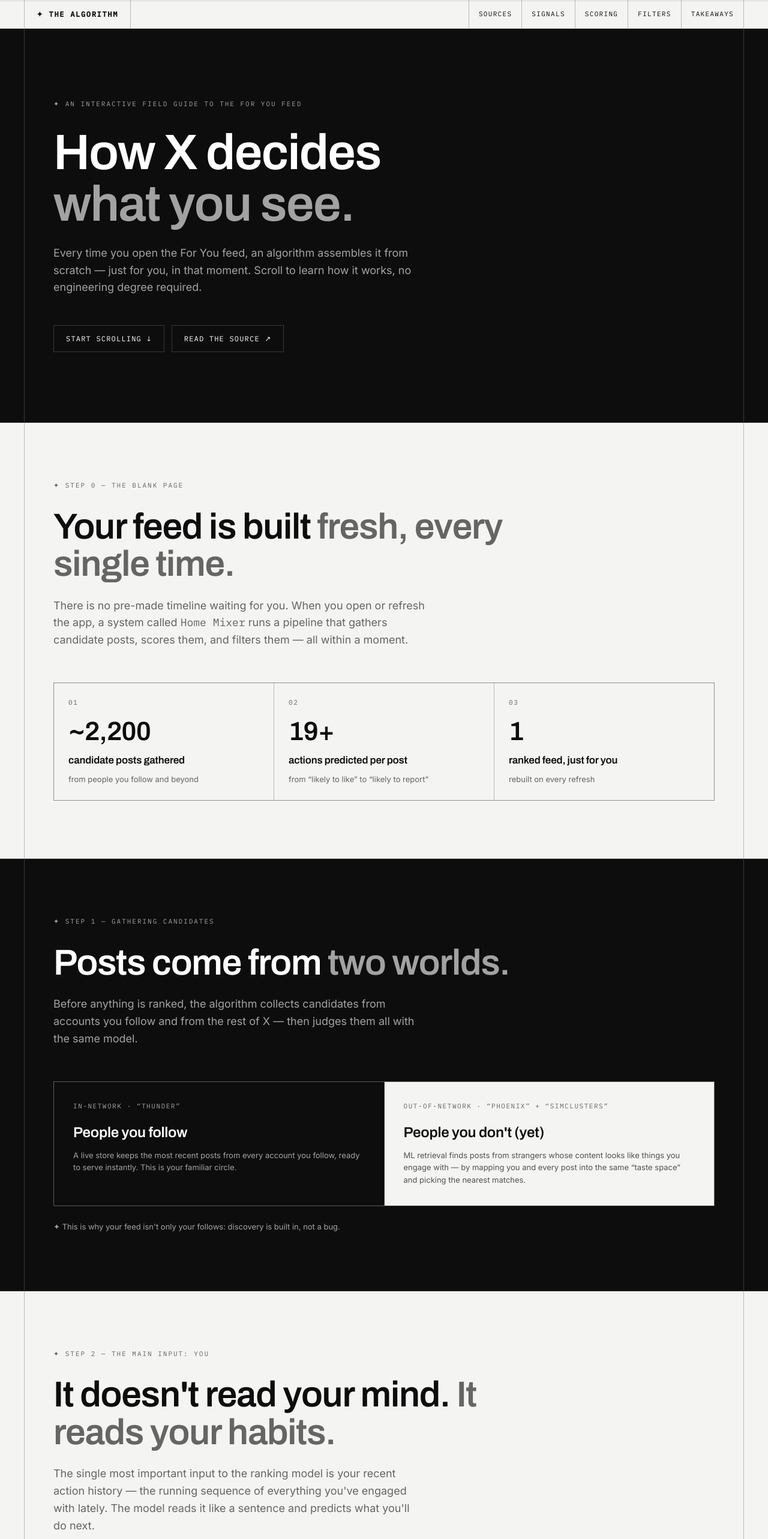
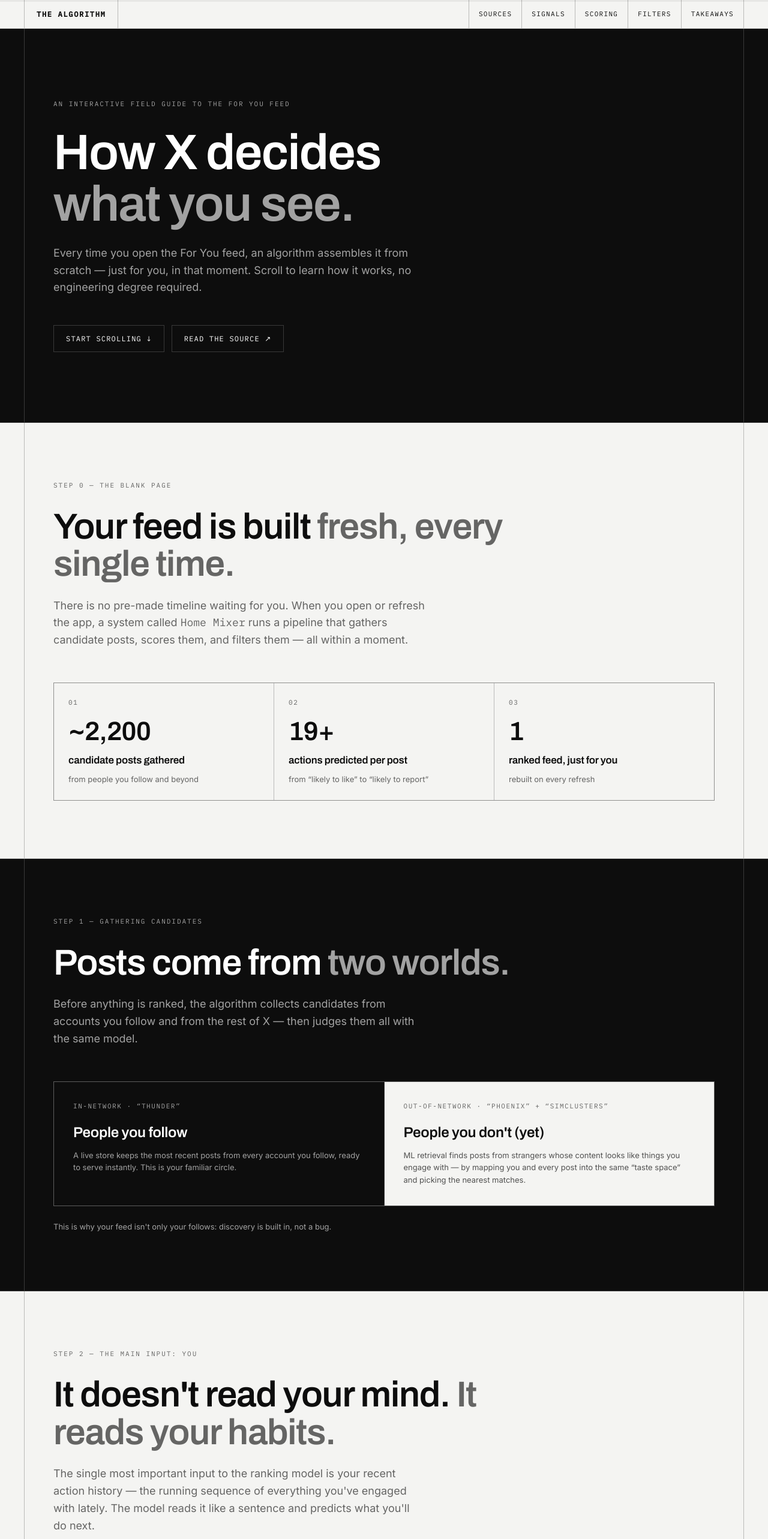
Before and after one commit to dabit3/insidetheforyou, a React (Vite) app: page / in a window 1280 px wide. Shown: the top 2566 px of the page at 60% size. Built offline with nearby package versions, Linux system fonts and the light colour scheme.

Commit message:
Remove decorative star/dot markers from labels
Co-Authored-By: Nader Dabit <dabit3@gmail.com>

```diff
--- a/src/App.tsx
+++ b/src/App.tsx
@@ -47,7 +47,7 @@ function Nav() {
             borderRight: '1px solid var(--line-light)',
           }}
         >
-          ✦ The Algorithm
+          The Algorithm
         </a>
         <div style={{ flex: 1 }} />
         {NAV.map(([label, href]) => (
@@ -82,7 +82,7 @@ function Hero() {
         style={{ minHeight: '82vh', display: 'flex', flexDirection: 'column', justifyContent: 'center' }}
       >
         <Reveal>
-          <span className="eyebrow">✦ An interactive field guide to the For You feed</span>
+          <span className="eyebrow">An interactive field guide to the For You feed</span>
         </Reveal>
         <Reveal delay={0.1}>
           <h1 className="display" style={{ maxWidth: 900, fontSize: 'clamp(42px, 6.5vw, 84px)' }}>
@@ -216,7 +216,7 @@ function Sources() {
       </div>
       <Reveal delay={0.2}>
         <p className="small" style={{ marginTop: 24 }}>
-          ✦ This is why your feed isn't only your follows: discovery is built in, not a bug.
+          This is why your feed isn't only your follows: discovery is built in, not a bug.
         </p>
       </Reveal>
     </Section>
@@ -271,7 +271,7 @@ function Signals() {
         ))}
         <Reveal delay={0.4}>
           <p className="small" style={{ marginTop: 24 }}>
-            ✦ Takeaway: every tap teaches it. Your feed is a mirror of your recent behavior, not a
+            Takeaway: every tap teaches it. Your feed is a mirror of your recent behavior, not a
             fixed profile of who you are.
           </p>
         </Reveal>
@@ -321,7 +321,7 @@ function Predictions() {
       </div>
       <Reveal delay={0.3}>
         <p className="small" style={{ marginTop: 24 }}>
-          ✦ These are illustrative numbers for one imaginary post. The model produces a full set
+          These are illustrative numbers for one imaginary post. The model produces a full set
           like this for every candidate, on every refresh.
         </p>
       </Reveal>
@@ -377,7 +377,7 @@ function Visibility() {
       </div>
       <Reveal delay={0.25}>
         <p className="small" style={{ marginTop: 24 }}>
-          ✦ Recommendations from accounts you don't follow face extra, stricter rules — the same
+          Recommendations from accounts you don't follow face extra, stricter rules — the same
           post can be shown to a follower but not recommended to a stranger.
         </p>
       </Reveal>
@@ -453,7 +453,7 @@ function Footer() {
           }}
         >
           <span className="mono" style={{ fontSize: 12, letterSpacing: '0.14em' }}>
-            ✦ THE ALGORITHM, EXPLAINED
+            THE ALGORITHM, EXPLAINED
           </span>
           <div style={{ display: 'flex', gap: 24 }} className="small mono">
             <a href="https://github.com/dabit3/x-algorithm" target="_blank" rel="noreferrer">
--- a/src/components/Reveal.tsx
+++ b/src/components/Reveal.tsx
@@ -38,7 +38,7 @@ export function Section({
       <div className="section-inner">
         {eyebrow && (
           <Reveal>
-            <span className="eyebrow">✦ {eyebrow}</span>
+            <span className="eyebrow">{eyebrow}</span>
           </Reveal>
         )}
         {children}
--- a/src/sections/Filters.tsx
+++ b/src/sections/Filters.tsx
@@ -65,7 +65,7 @@ export function Filters() {
       </div>
       <Reveal delay={0.4}>
         <p className="small" style={{ marginTop: 24 }}>
-          ✦ This is why blocking, muting, and muting keywords are the sharpest tools you have —
+          This is why blocking, muting, and muting keywords are the sharpest tools you have —
           they don't lower a score, they remove posts entirely.
         </p>
       </Reveal>
--- a/src/sections/ScoreLab.tsx
+++ b/src/sections/ScoreLab.tsx
@@ -124,7 +124,7 @@ export function ScoreLab() {
           />
         </div>
         <p className="small" style={{ marginTop: 20 }}>
-          ✦ Notice the asymmetry: a single report (−234) cancels out 468 likes (+0.5 each). The
+          Notice the asymmetry: a single report (−234) cancels out 468 likes (+0.5 each). The
           algorithm fears annoying you far more than it wants to please you.
         </p>
       </div>
```
